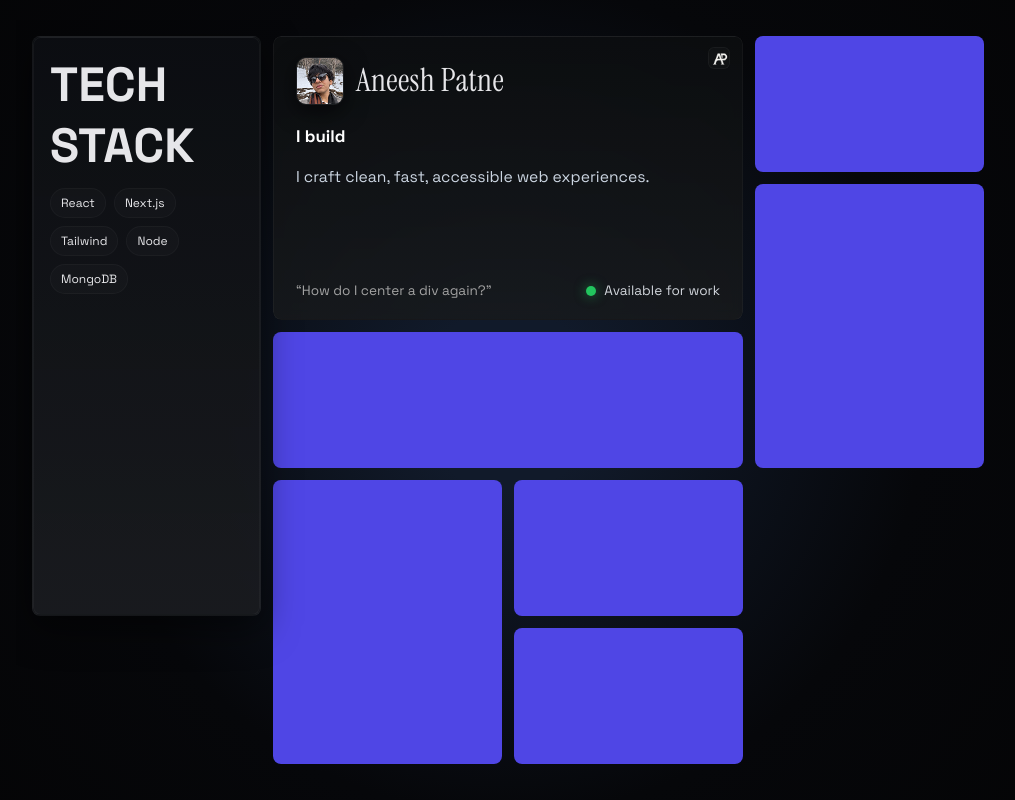
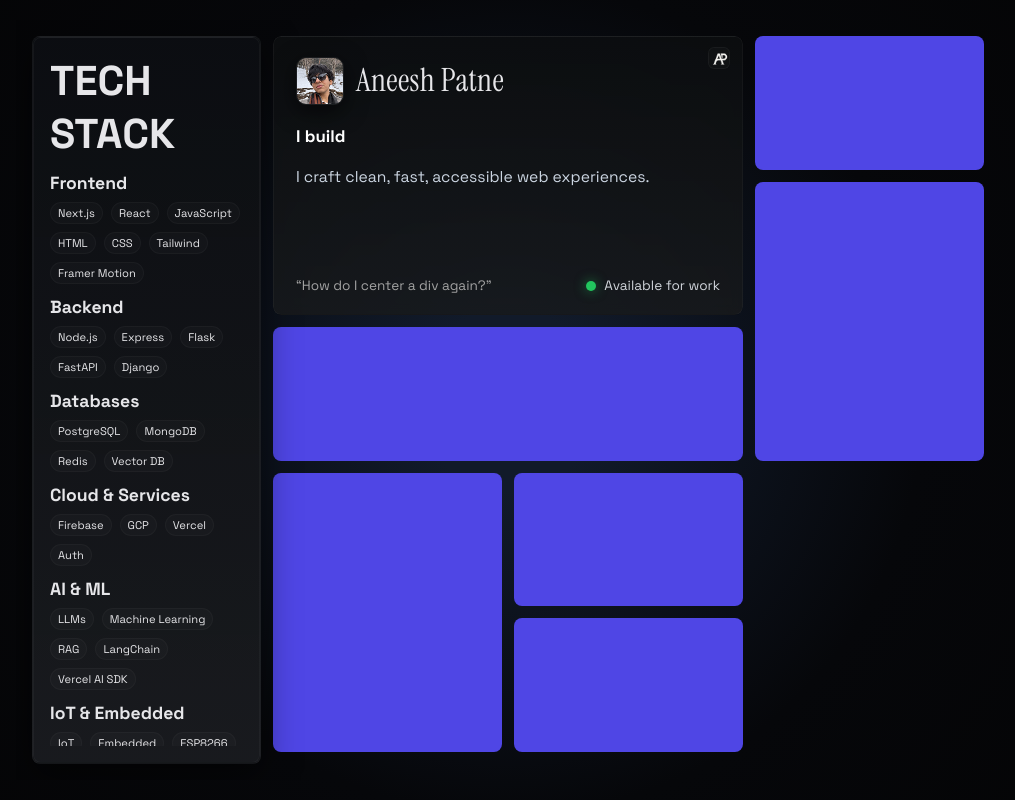
Before and after one commit to aneeshpatne/Personal-Portfolio, a Next.js app: page /profile in a window 1280 px wide. Shown: the whole page, without its empty margins (132-1147 px from the left). Built offline with nearby package versions, Linux system fonts and the light colour scheme.

Commit message:
feat: restructure TechStack component to categorize technologies and enhance styling

```diff
--- a/src/components/TechStack.jsx
+++ b/src/components/TechStack.jsx
@@ -1,14 +1,60 @@
 import styles from "./style/techStack.module.css";
+
 export default function TechStack() {
-  const tech = ["React", "Next.js", "Tailwind", "Node", "MongoDB"];
+  const tech = {
+    Frontend: [
+      "Next.js",
+      "React",
+      "JavaScript",
+      "HTML",
+      "CSS",
+      "Tailwind",
+      "Framer Motion",
+    ],
+    Backend: ["Node.js", "Express", "Flask", "FastAPI", "Django"],
+    Databases: ["PostgreSQL", "MongoDB", "Redis", "Vector DB"],
+    "Cloud & Services": ["Firebase", "GCP", "Vercel", "Auth"],
+    "AI & ML": [
+      "LLMs",
+      "Machine Learning",
+      "RAG",
+      "LangChain",
+      "Vercel AI SDK",
+    ],
+    "IoT & Embedded": ["IoT", "Embedded", "ESP8266"],
+    "Other Skills": [
+      "Python",
+      "Kotlin",
+      "Android",
+      "WebSockets",
+      "Web Scraping",
+      "Playwright",
+      "Elasticsearch",
+      "Security",
+      "Cryptography",
+      "Digital Image Processing",
+      "UX",
+      "UI Design",
+      "Figma",
+      "Git",
+    ],
+  };
+
   return (
     <aside className={styles.stack}>
       <h3 className={styles.title}>TECH STACK</h3>
       <div className={styles.list}>
-        {tech.map((t) => (
-          <div key={t} className={styles.item}>
-            {t}
-          </div>
+        {Object.entries(tech).map(([category, items]) => (
+          <section key={category} className={styles.category}>
+            <h4 className={styles.categoryTitle}>{category}</h4>
+            <div className={styles.categoryList}>
+              {items.map((t) => (
+                <div key={t} className={styles.item}>
+                  {t}
+                </div>
+              ))}
+            </div>
+          </section>
         ))}
       </div>
     </aside>
--- a/src/components/style/profileContainer.module.css
+++ b/src/components/style/profileContainer.module.css
@@ -37,7 +37,7 @@
 
 .techStackItem {
   grid-column: 1 / 3;
-  grid-row: 1 / 5;
+  grid-row: 1 / 7;
   /* match CardItem's neutral dark glass look */
   position: relative;
   overflow: hidden;
--- a/src/components/style/techStack.module.css
+++ b/src/components/style/techStack.module.css
@@ -19,23 +19,63 @@
 
 .title {
   margin: 0;
-  font-size: 3rem;
+  font-size: 2.6rem;
   font-weight: 700;
 }
 
 .list {
   display: flex;
-  gap: 8px;
-  flex-wrap: wrap;
+  gap: 12px;
+  flex-direction: column; /* stack categories vertically */
+  flex: 1 1 auto; /* expand to fill available vertical space */
+  min-height: 0; /* allow flex children to overflow properly */
+  overflow-y: auto;
+  padding-right: 6px; /* room for scrollbar */
   margin: 0;
   padding: 0;
   list-style: none;
 }
 
+.category {
+  display: flex;
+  flex-direction: column;
+  gap: 8px;
+}
+
+.categoryTitle {
+  margin: 0;
+  font-size: 1.1rem;
+  font-weight: 700;
+}
+
+.categoryList {
+  display: flex;
+  gap: 8px;
+  flex-wrap: wrap; /* allow items to wrap within the category */
+}
+
+/* Scrollbar styling for WebKit */
+.list::-webkit-scrollbar {
+  width: 8px;
+}
+.list::-webkit-scrollbar-track {
+  background: transparent;
+}
+.list::-webkit-scrollbar-thumb {
+  background: rgba(255, 255, 255, 0.06);
+  border-radius: 9999px;
+}
+
+/* Optional: scrollbar for Firefox */
+.list {
+  scrollbar-width: thin;
+  scrollbar-color: rgba(255, 255, 255, 0.06) transparent;
+}
+
 .item {
   background: rgba(255, 255, 255, 0.02);
-  padding: 6px 10px;
   border-radius: 9999px;
-  font-size: 0.75rem;
+  padding: 3px 7px;
+  font-size: 0.7rem;
   border: 1px solid rgba(255, 255, 255, 0.03);
 }
```
